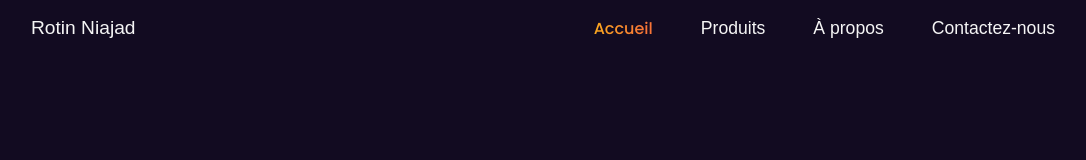
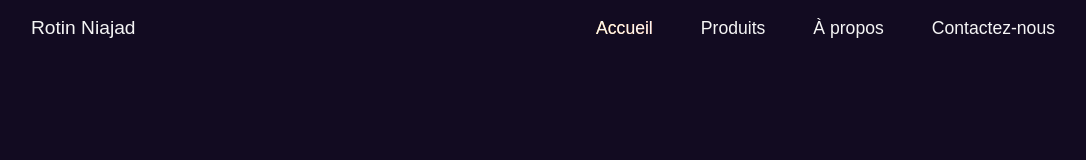
Before and after one commit to AmineElkhalidy/rotinniajad, a React (Vite) app: page / in a window 1280 px wide. Shown: the top 160 px of the page, without its empty margins (97-1183 px from the left). Built offline with nearby package versions, Linux system fonts and the light colour scheme; a web font is replaced by a local one.

Commit message:
Fixing the links

```diff
--- a/src/components/Header/Navbar.jsx
+++ b/src/components/Header/Navbar.jsx
@@ -29,9 +29,7 @@ const Navbar = () => {
           <li className="nav__item-desktop">
             <NavLink
               to="/"
-              className={({ isActive }) =>
-                isActive ? "active" : "nav__link-desktop"
-              }
+              className="nav__link-desktop"
               onClick={() => setOpen(false)}
             >
               Accueil
```
